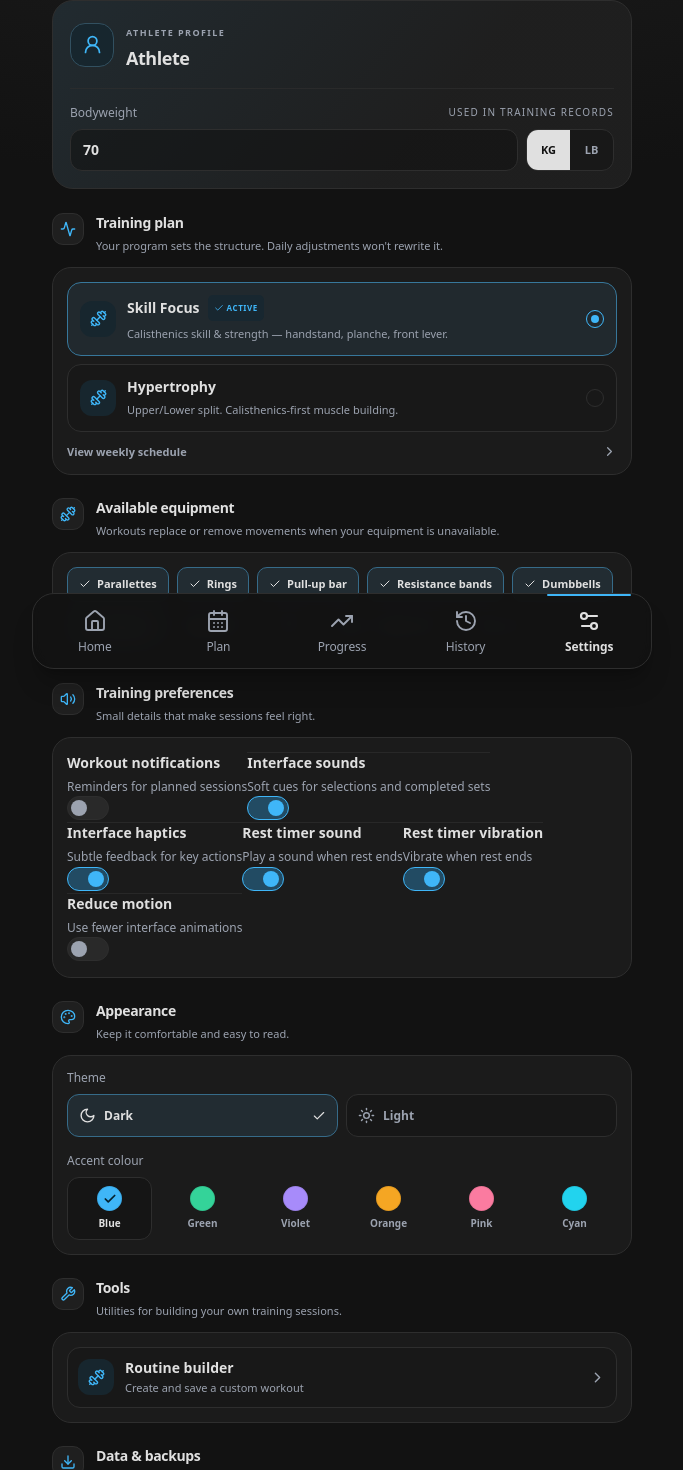
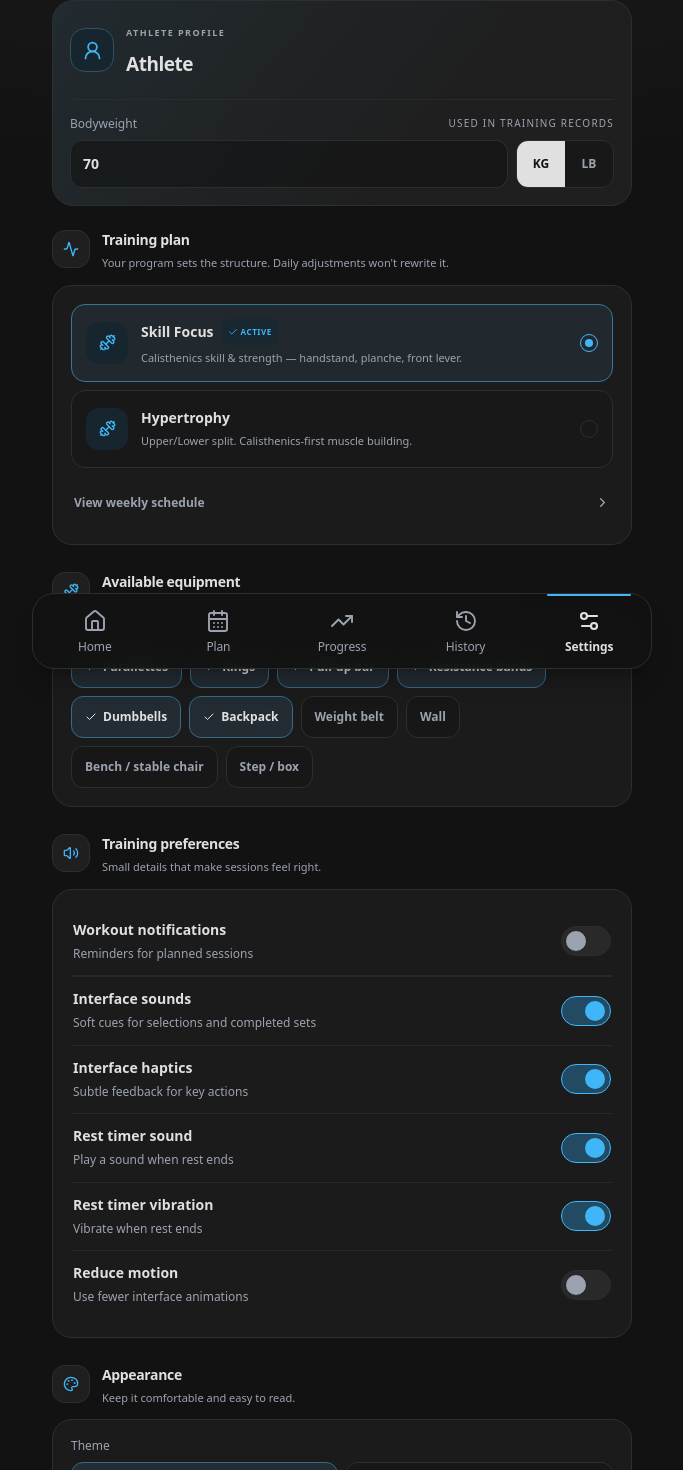
Before and after one commit to EliasAslan/Califorge, a React (Vite) app: page /profile in a window 1280 px wide. Shown: the part 117-1587 px from the top of the page, without its empty margins (298-981 px from the left). Built offline with nearby package versions, Linux system fonts and the light colour scheme.

Commit message:
Improve mobile touch targets and settings layout

```diff
--- a/src/index.css
+++ b/src/index.css
@@ -1157,3 +1157,54 @@ html[data-reduce-motion='true'] *::after {
 .routine-check.is-checked::after { opacity: 1; }
 .routine-check.is-checked::before { transform: rotate(48deg) scaleX(1); }
 .routine-check.is-checked::after { transform: rotate(-53deg) scaleX(1) skewX(-12deg); }
+
+
+/* Mobile-first touch sizing and settings interaction polish. */
+.apex-page { padding-inline: max(18px, env(safe-area-inset-left)); }
+.apex-settings-section { margin-bottom: 27px; }
+.apex-settings-section > div:first-child { gap: 12px; margin-bottom: 13px; }
+.apex-settings-section-icon { width: 38px; height: 38px; border-radius: 13px; }
+.apex-settings-card { padding: 16px; border-radius: 20px; }
+.apex-number-input, .apex-unit-toggle { height: 48px; }
+.apex-unit-toggle button { min-width: 48px; font-size: 12px; }
+.apex-program-option { min-height: 78px; gap: 13px; padding: 14px; }
+.apex-program-icon, .apex-action-icon { width: 42px; height: 42px; border-radius: 13px; }
+.apex-settings-link { min-height: 46px; padding-inline: 3px; font-size: 12px; }
+.apex-equipment-chip { min-height: 42px; padding-inline: 13px; border-radius: 12px; font-size: 12px; }
+.apex-toggle-row {
+  display: flex;
+  width: 100%;
+  min-height: 68px;
+  align-items: center;
+  gap: 16px;
+  padding: 12px 2px;
+  border-bottom: 1px solid hsl(var(--border) / 0.72);
+  text-align: left;
+  -webkit-tap-highlight-color: transparent;
+}
+.apex-toggle-row:last-child { border-bottom: 0; }
+.apex-toggle-row:active { opacity: 0.76; }
+.apex-switch { width: 50px; height: 30px; padding: 4px; }
+.apex-switch span { width: 20px; height: 20px; }
+.apex-switch.is-on span { transform: translateX(19px); }
+.apex-theme-option { min-height: 52px; height: auto; gap: 10px; padding: 0 14px; font-size: 13px; }
+.apex-accent-option { min-height: 76px; justify-content: center; gap: 7px; padding: 10px 4px; font-size: 11px; }
+.apex-accent-swatch { width: 30px; height: 30px; }
+.apex-settings-action { min-height: 68px; gap: 13px; padding: 12px; border-radius: 15px; text-align: left; }
+.apex-settings-danger { min-height: 46px; padding-inline: 12px; font-size: 12px; }
+.apex-name-input { min-height: 38px; font-size: 19px; }
+.console-icon-button { width: 44px; height: 44px; }
+.console-effort-chip { width: 42px; height: 42px; border-radius: 11px; font-size: 13px; }
+.console-tool-button { min-height: 48px; }
+.console-chip { min-height: 40px; }
+.console-list-row { min-height: 60px; }
+.console-list-row .console-list-index { width: 30px; }
+.console-list-row + button { min-height: 48px; }
+.console-ladder-step { min-height: 40px; padding-block: 8px; }
+.console-secondary-row { min-height: 52px; }
+.console-text-action { min-height: 48px; }
+
+@media (min-width: 640px) {
+  .apex-page { padding-inline: 20px; }
+  .apex-settings-card { padding: 18px; }
+}
```
